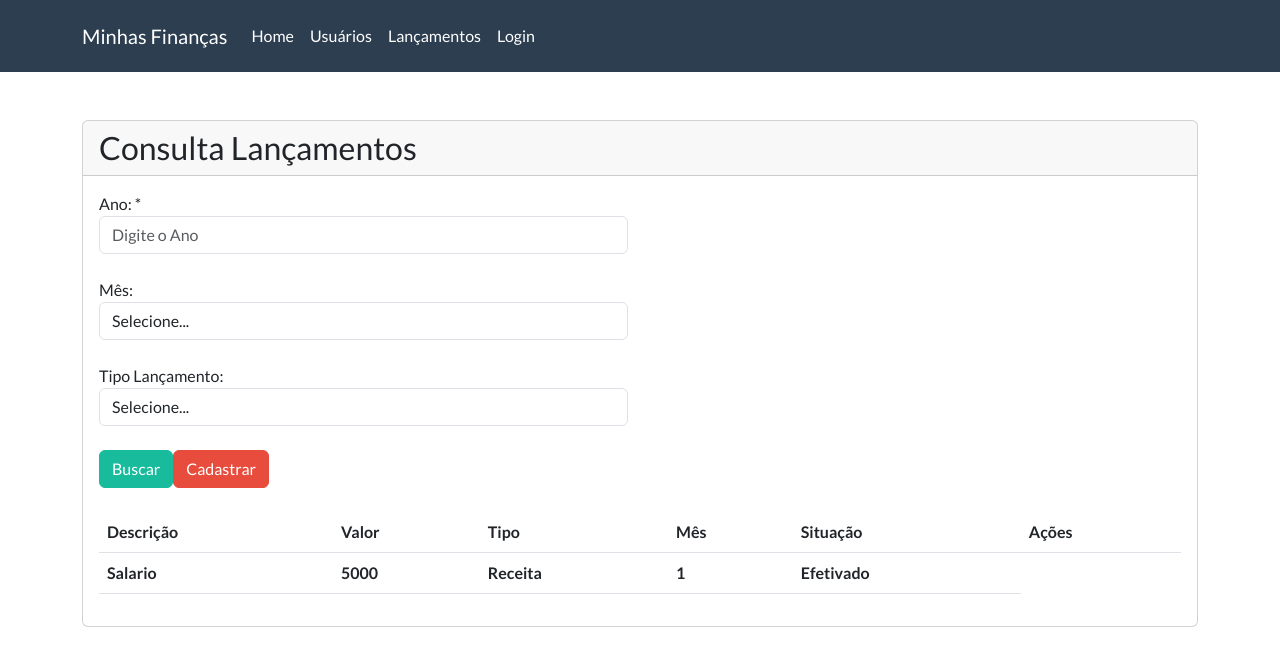
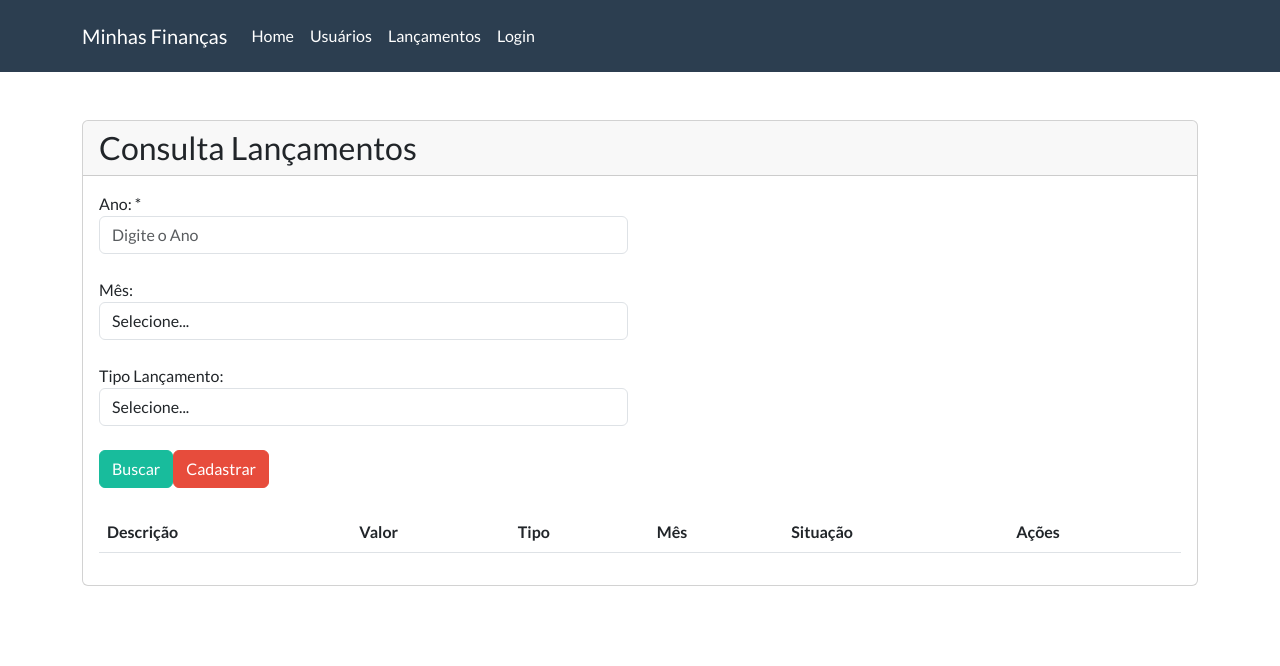
Before and after one commit to femelo22/Minhas-Financas-React, a React (Create React App) app: page /#/consulta-lancamentos in a window 1280 px wide. Shown: the top 666 px of the page. Built offline with nearby package versions, Linux system fonts and the light colour scheme.

Commit message:
Começando consulta de lançamentos

```diff
--- a/src/service/lancamentoService.js
+++ b/src/service/lancamentoService.js
@@ -21,6 +21,10 @@ export default class LancamentoService extends ApiService {
             params = `${params}&status=${LancamentoFiltro.status}`
         }
 
+        if(LancamentoFiltro.usuario){
+            params = `${params}&usuario=${LancamentoFiltro.usuario}`
+        }
+
         return this.get(params);
     }
 
--- a/src/views/consultaLancamentos.js
+++ b/src/views/consultaLancamentos.js
@@ -5,16 +5,29 @@ import FormGroup from '../components/form-group';
 import SelectMenu from '../components/selectMenu';
 import LancamentoTable from '../views/lancamentosTable';
 
+import LancamentoService from '../service/lancamentoService';
+
 class ConsultaLancamentos extends React.Component {
 
     state = {
         ano: '',
         mes: '',
-        tipo: ''
+        tipo: '',
+        lancamentos: []
+    }
+
+    constructor() {
+        super();
+        this.service = new LancamentoService();
     }
 
     buscar = () => {
-        console.log(this.state);
+       const lancamentoFiltro = {
+           ano: this.state.ano,
+           mes: this.state.mes,
+           tipo: this.state.tipo,
+           usuario: this.state.usuario
+       }
     }
 
     render() {
@@ -39,11 +52,6 @@ class ConsultaLancamentos extends React.Component {
             { label: 'Selecione...', value: '' },
             { label: 'Despesa', value: 'DESPESA' },
             { label: 'Receita', value: 'RECEITA' },
-        ]
-
-        const lancamentos = [
-            { descricao: 'Salario', valor: 5000, mes: 1, tipo: 'Receita', status: 'Efetivado' }
-
         ]
 
 
@@ -87,7 +95,7 @@ class ConsultaLancamentos extends React.Component {
                 <div className="row">
                     <div className="col-md-12">
                         <div className="bs-component">
-                            <LancamentoTable lancamentos={lancamentos}/>
+                            <LancamentoTable lancamentos={this.state.lancamentos}/>
                         </div>
                     </div>
                 </div>
```
